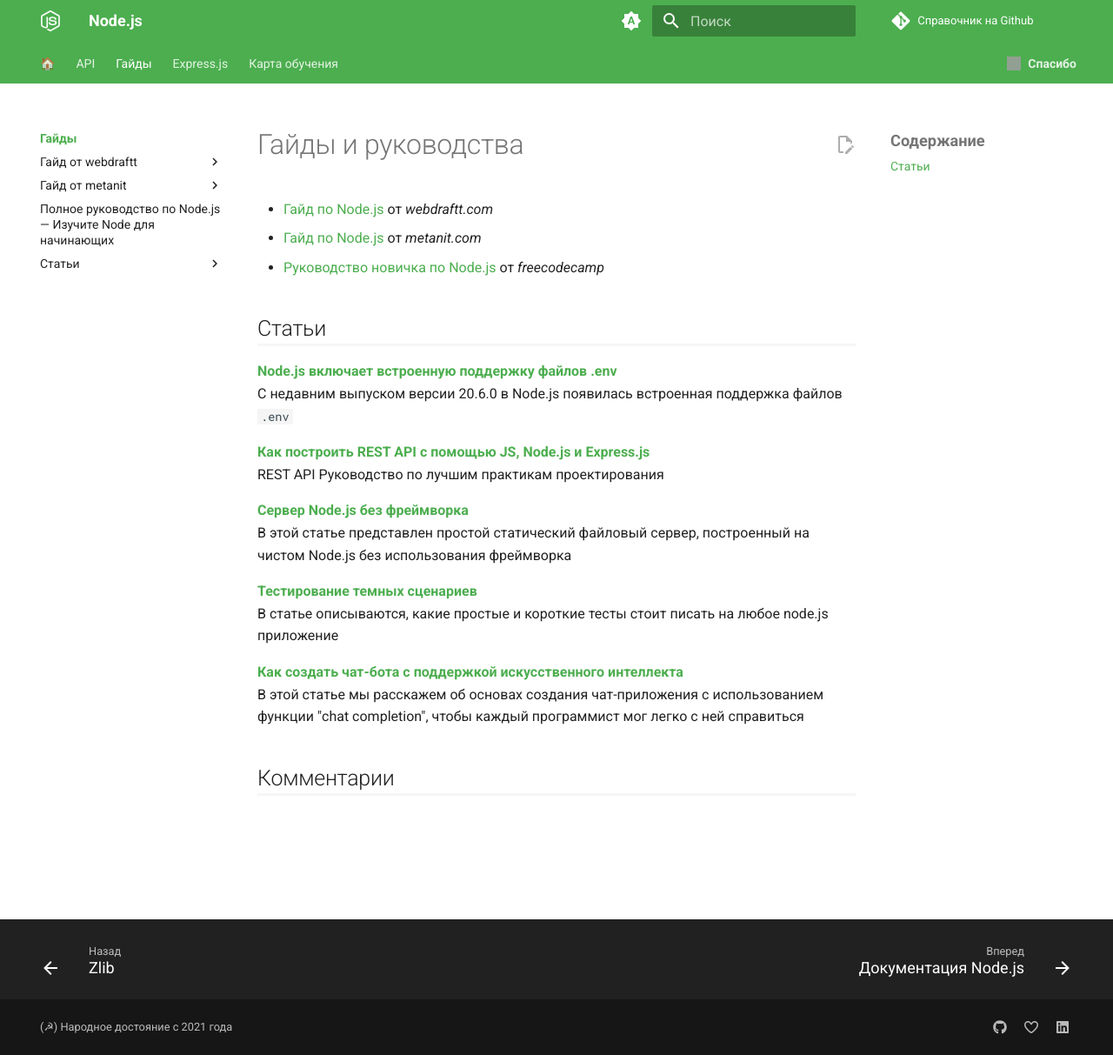
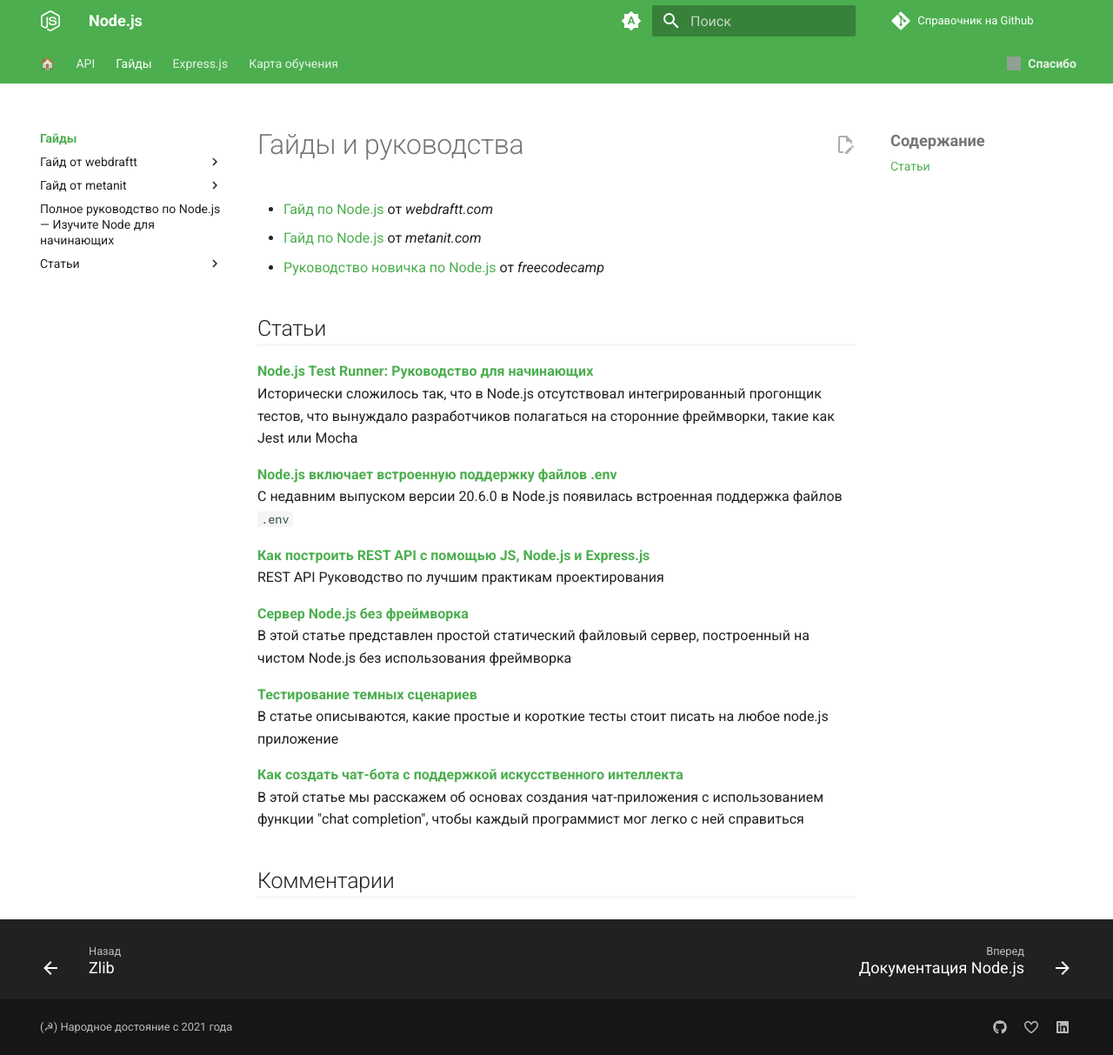
Before and after one commit to xsltdev/nodejsdev.ru, an MkDocs documentation site: the page built from docs/guides/index.md, in a window 1280 px wide and 1213 px high. Shown: the whole window at 87% size. Built offline with MkDocs 1.6.1 and Material for MkDocs 9.7.7, drawn with Linux system fonts in a browser that asks for light colours; comment, search, counter and statistics services are not loaded; grey boxes are pictures that could not be loaded.

Commit message:
Update index.md

```diff
--- a/docs/guides/index.md
+++ b/docs/guides/index.md
@@ -5,6 +5,8 @@
 -   [Руководство новичка по Node.js](freecodecamp.md) от _freecodecamp_
 
 ## Статьи {#articles}
+
+**[Node.js Test Runner: Руководство для начинающих](nodejs-test-runner.md)**<br /> Исторически сложилось так, что в Node.js отсутствовал интегрированный прогонщик тестов, что вынуждало разработчиков полагаться на сторонние фреймворки, такие как Jest или Mocha
 
 **[Node.js включает встроенную поддержку файлов .env](./env.md)**<br /> С недавним выпуском версии 20.6.0 в Node.js появилась встроенная поддержка файлов `.env`
 
```
